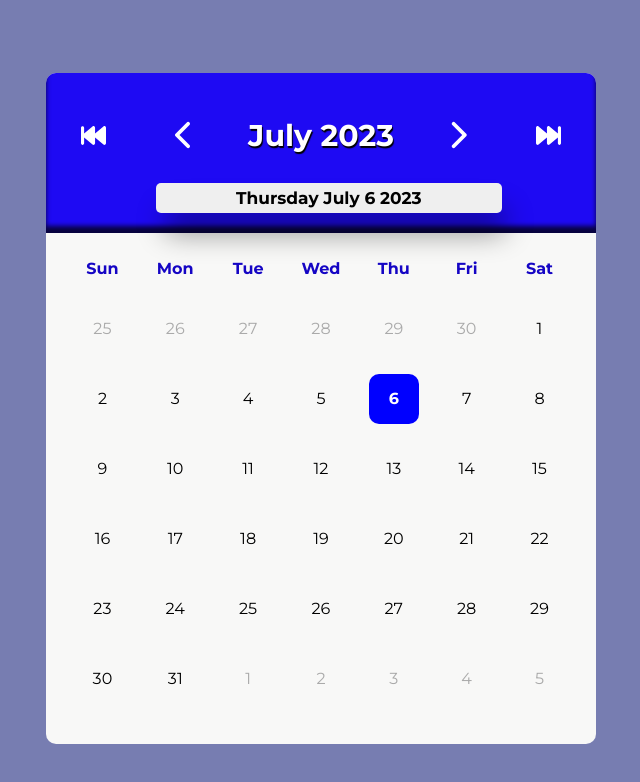
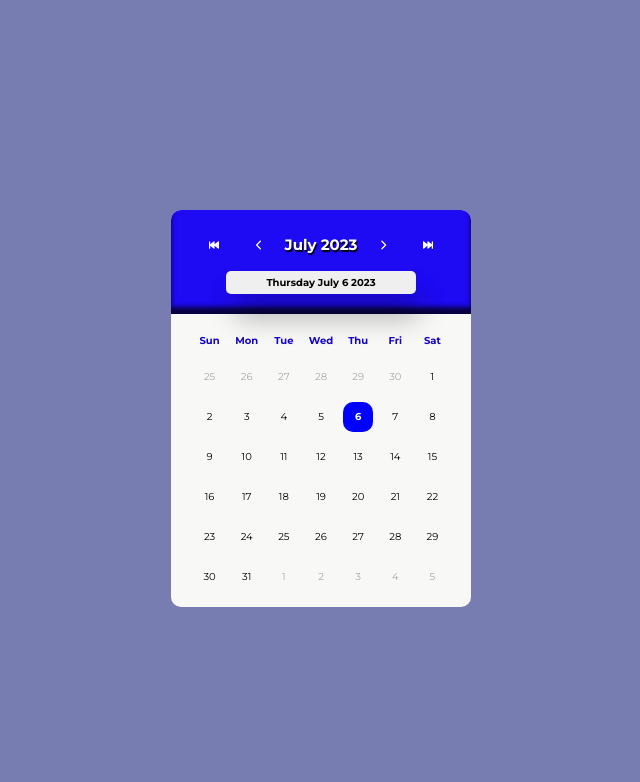
Before and after one commit to modough/react-dateselector, a React (Vite) app: page / in a window 1280 px wide. Shown: the top 782 px of the page, without its empty margins (319-959 px from the left). Built offline with nearby package versions, Linux system fonts and the light colour scheme.

Commit message:
refacto css

```diff
--- a/src/components/DayPicker.jsx
+++ b/src/components/DayPicker.jsx
@@ -87,7 +87,7 @@ const DayPicker = ({ clickedDate, setClickedDate, locale }) => {
     );
 };
 DayPicker.propTypes = {
-    clickedDate: PropTypes.string,
+    clickedDate: PropTypes.object,
     setClickedDate: PropTypes.func,
     locale: PropTypes.string
 }
--- a/src/components/DaysInMonth.jsx
+++ b/src/components/DaysInMonth.jsx
@@ -23,7 +23,7 @@ function DaysInMonth({ setClickedDate, clickedDate, month, year }) {
 
     //creating array with this month days
     for (let i = 1; i <= thisMonthLastDate; i++) {
-        const monthFormat = month + 1 <= 9 ? `0${month}` : `${month}`
+        const monthFormat = month + 1 <= 9 ? `0${month + 1}` : `${month + 1}`
         const dayFormat = i <= 9 ? `0${i}` : `${i}`
         const todayClassName = i === date.getDate() &&
             month === currentMonth &&
--- a/src/css/currentDate.css
+++ b/src/css/currentDate.css
@@ -1,5 +1,5 @@
 .current-date {
-  font-size: 30px;
+  font-size: 15px;
   font-weight: 700;
   text-shadow: 1px 2px 1px black;
 }
--- a/src/css/dayPicker.css
+++ b/src/css/dayPicker.css
@@ -1,6 +1,6 @@
 .daypicker-wrapper {
-  max-width: 550px;
-  max-height: 850px;
+  max-width: 300px;
+  max-height: 400px;
   margin: 50px;
   background-color: rgb(248, 248, 247);
   border-radius: 10px;
@@ -11,9 +11,8 @@
   align-items: center;
   justify-content: center;
   flex-direction: column;
-  gap: 35px;
+  gap: 11px;
   color: white;
-  height: 120px;
   padding: 20px;
   background-color: #1e0af3;
   border-radius: 10px 10px 0 0;
@@ -22,14 +21,14 @@
   -moz-box-shadow: 0px -7px 5px 0px rgba(0, 0, 0, 0.75) inset;
 }
 .daypicker-wrapper .header .icons {
-  width: 100%;
+  width: 255px;
   display: flex;
   align-items: center;
   justify-content: space-between;
 }
 
 .header .icons svg {
-  font-size: 30px;
+  font-size: 10px;
   padding: 10px 15px;
   border-radius: 10px;
   cursor: pointer;
@@ -40,13 +39,10 @@
   background-color: rgb(201, 204, 204);
 }
 .daypicker-wrapper .header .today-date button {
-  position: absolute;
-  left: 20%;
-  bottom: 20px;
-  font-size: 17px;
+  font-size: 10px;
   font-weight: 700;
   cursor: pointer;
-  padding: 5px 80px;
+  padding: 5px 40px;
   border-radius: 5px;
   border: none;
   box-shadow: 6px 23px 29px -4px rgba(0, 0, 0, 0.47);
@@ -54,21 +50,25 @@
   -moz-box-shadow: 6px 23px 29px -4px rgba(0, 0, 0, 0.47);
 }
 .daypicker-wrapper .header .today-date button:hover {
-  font-size: 17.5px;
+  font-size: 10.5px;
   transition: 0.5s ease-in-out;
 }
 .header .icons svg.year-icon {
-  font-size: 25px;
+  font-size: 10px;
 }
 .calendar {
   padding: 10px 20px;
 }
 .calendar ul {
+  font-size: 10px;
   padding: 0;
   display: flex;
   flex-wrap: wrap;
   text-align: center;
 }
+.calendar ul.days {
+  margin: 0;
+}
 .calendar ul li {
   position: relative;
   width: calc(100% / 7);
--- a/src/css/daysInMonth.css
+++ b/src/css/daysInMonth.css
@@ -1,12 +1,9 @@
-.days {
-  margin-bottom: 20px;
-}
 .days li {
   display: flex;
   align-items: center;
   justify-content: center;
   cursor: pointer;
-  height: 70px;
+  height: 40px;
   z-index: 1;
 }
 .days li:hover {
@@ -15,8 +12,8 @@
 .days li::before {
   position: absolute;
   content: "";
-  width: 50px;
-  height: 50px;
+  width: 30px;
+  height: 30px;
   top: 50%;
   left: 50%;
   z-index: -1;
```
